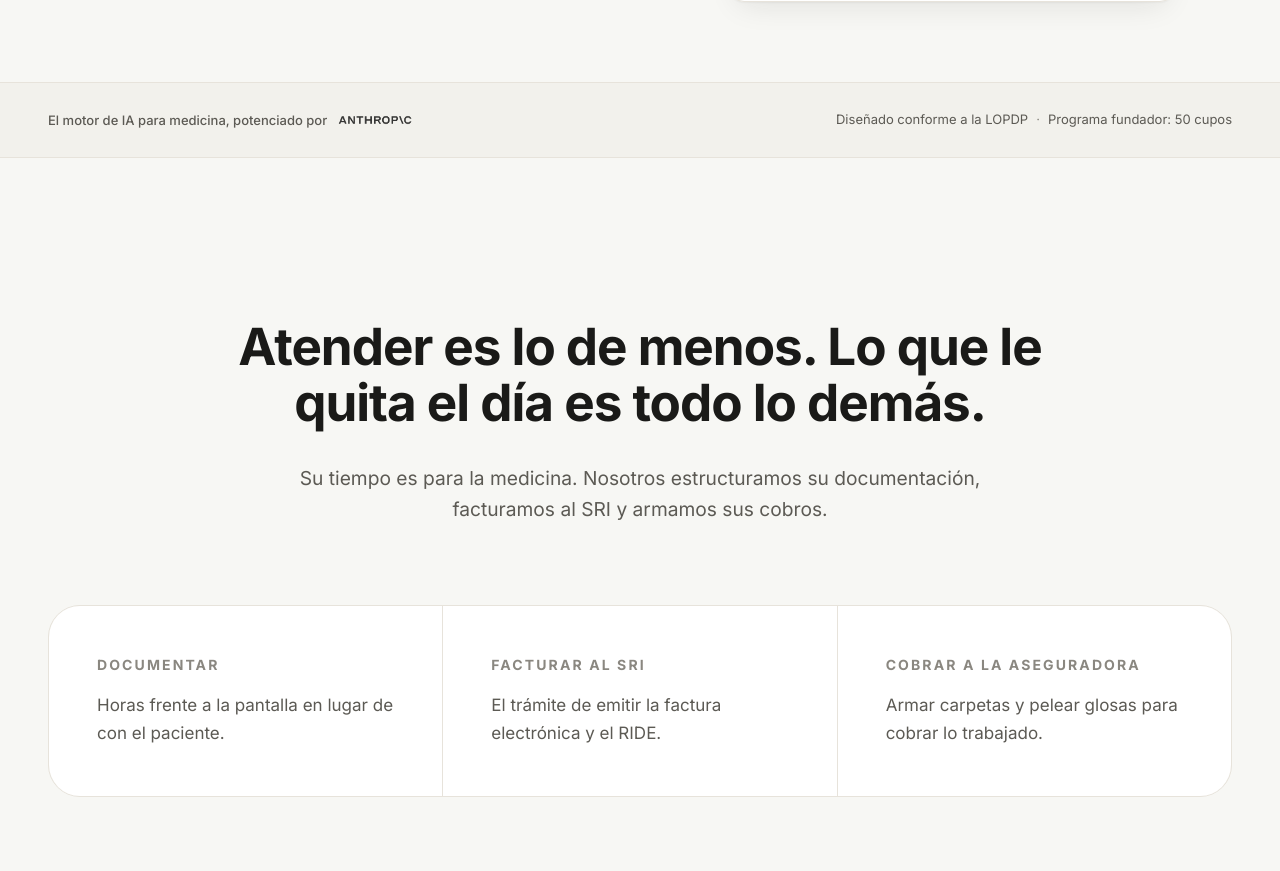
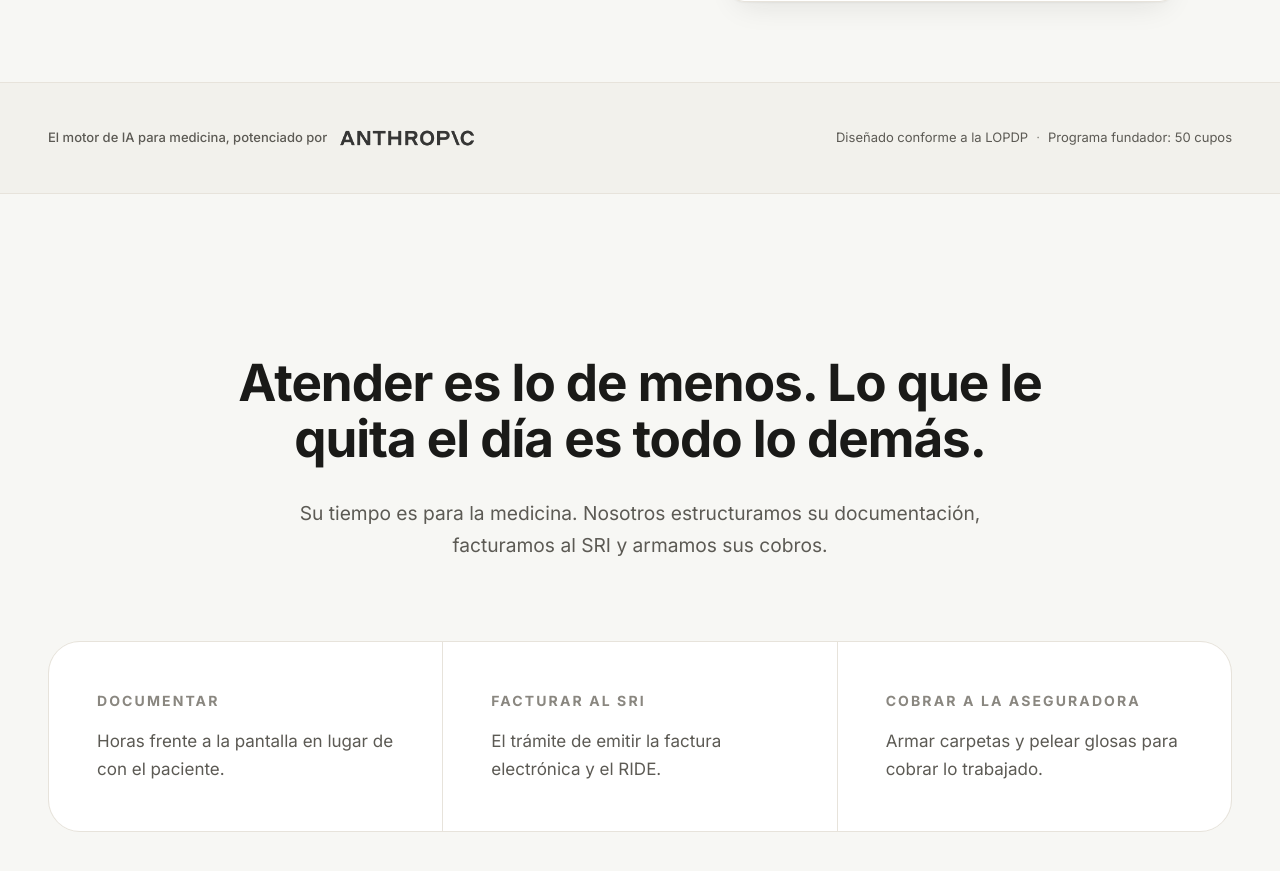
Before and after one commit to joaquinbritotorres-dev/novaclinx, a Next.js app: page / in a window 1280 px wide. Shown: the part 824-1695 px from the top of the page. Built offline with nearby package versions, Linux system fonts and the light colour scheme; no server answers.

Commit message:
fix(landing): resize anthropic logo width

```diff
--- a/components/landing/TrustBar.tsx
+++ b/components/landing/TrustBar.tsx
@@ -11,9 +11,9 @@ export default function TrustBar() {
              <Image
                src="/anthropic-logo.png"
                alt="Anthropic"
-               width={200}
-               height={40}
-               className="h-[36px] md:h-[42px] w-auto object-contain"
+               width={400}
+               height={80}
+               className="w-[110px] md:w-[140px] h-auto object-contain"
              />
           </div>
         </div>
```
